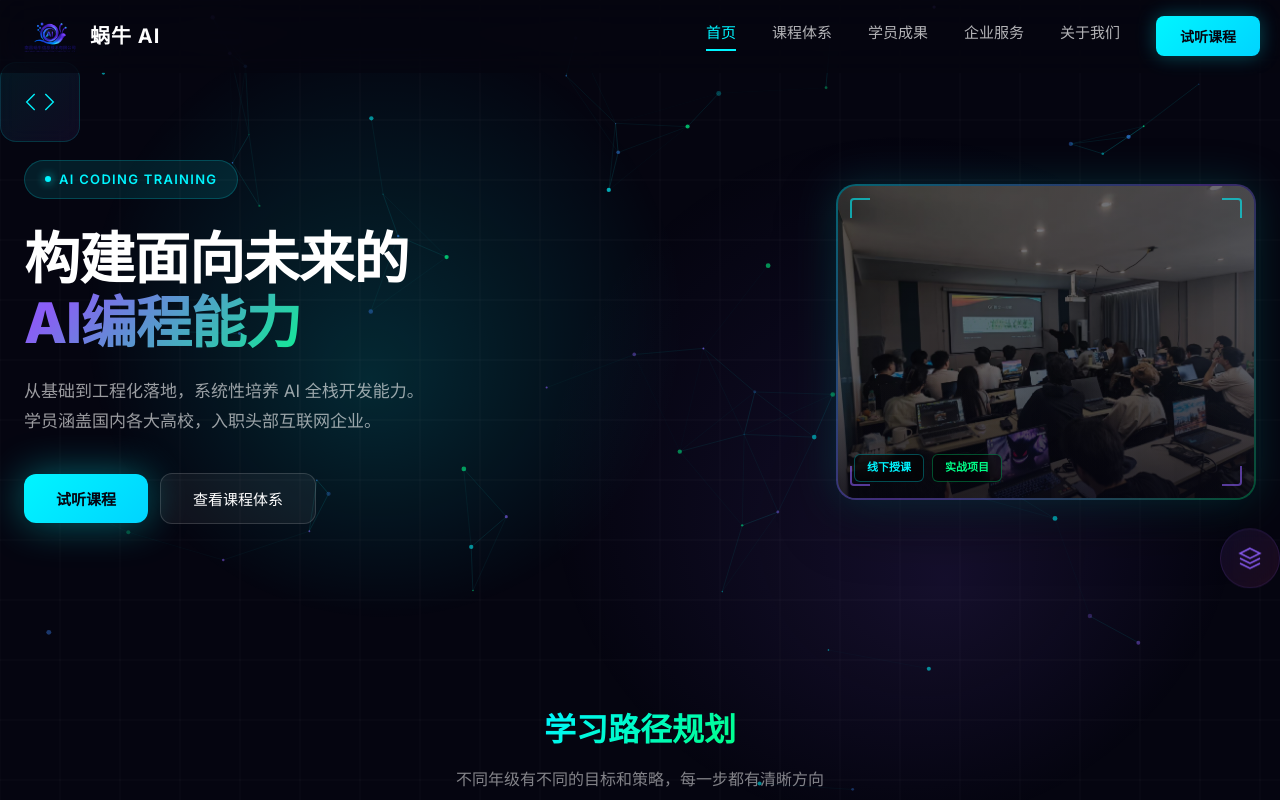
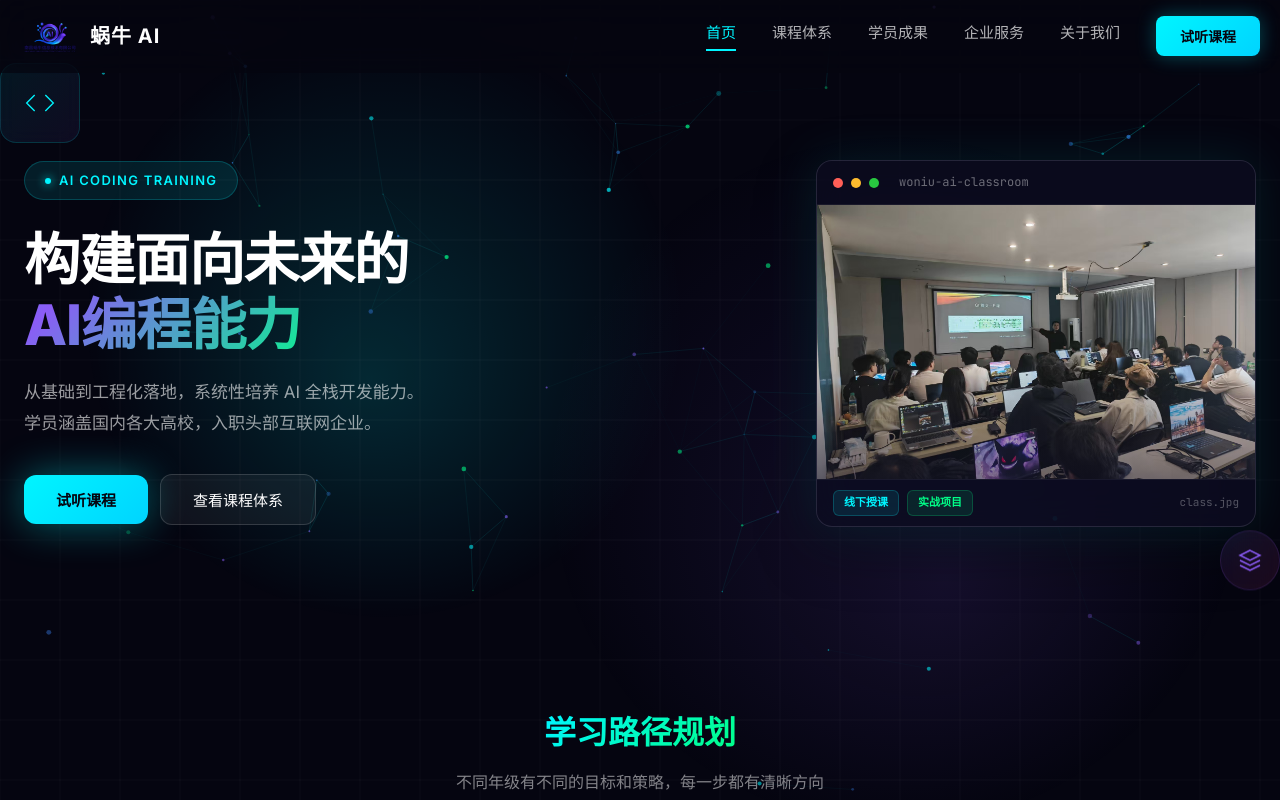
Before and after one commit to cleversnail/company-website, a React (Vite) app: page / in a window 1280 px wide. Shown: the top 800 px of the page. Built offline with nearby package versions, Linux system fonts and the light colour scheme.

Commit message:
feat: Hero照片改为终端窗口风格，修复图片路径

```diff
--- a/src/App.jsx
+++ b/src/App.jsx
@@ -12,6 +12,7 @@ import LearningPath from "./components/LearningPath";
 import useResponsive from "./hooks/useResponsive";
 import "./components/student-ticker/StudentTicker.css";
 import logoImg from "./assets/images/logo-ai.png";
+import classImg from "./assets/images/class.jpg";
 import config from "./config/siteConfig.json";
 
 const TechIcon = ({ type }) => {
@@ -57,68 +58,80 @@ function HomePage({ onNavigate, onShowQR, isMobile }) {
             </div>
           </div>
 
-          {/* 右侧：课堂照片 */}
+          {/* 右侧：课堂照片（方案二：终端窗口风格） */}
           {!isMobile && (
-            <div style={{ flexShrink: 0, width: 420, position: "relative" }}>
-              {/* 发光边框容器 */}
+            <div style={{ flexShrink: 0, width: 440 }}>
+              {/* 窗口容器 */}
               <div
                 style={{
-                  borderRadius: 20,
-                  padding: 2,
-                  background: "linear-gradient(135deg, rgba(0,245,255,0.4), rgba(139,92,246,0.4), rgba(0,255,136,0.3))",
-                  boxShadow: "0 0 40px rgba(0,245,255,0.15), 0 20px 60px rgba(0,0,0,0.4)",
+                  borderRadius: 16,
+                  overflow: "hidden",
+                  background: "rgba(15, 15, 40, 0.8)",
+                  backdropFilter: "blur(20px)",
+                  WebkitBackdropFilter: "blur(20px)",
+                  border: "1px solid rgba(255,255,255,0.1)",
+                  boxShadow: "0 0 50px rgba(0,245,255,0.1), 0 20px 60px rgba(0,0,0,0.4)",
                 }}
               >
-                {/* 照片容器 */}
+                {/* 窗口标题栏 */}
                 <div
                   style={{
-                    borderRadius: 18,
-                    overflow: "hidden",
-                    position: "relative",
-                    aspectRatio: "4/3",
+                    display: "flex",
+                    alignItems: "center",
+                    gap: 8,
+                    padding: "12px 16px",
+                    borderBottom: "1px solid rgba(255,255,255,0.06)",
+                    background: "rgba(0,0,0,0.2)",
                   }}
                 >
-                  {/* 照片 */}
+                  <div style={{ width: 10, height: 10, borderRadius: "50%", background: "#ff5f57" }} />
+                  <div style={{ width: 10, height: 10, borderRadius: "50%", background: "#febc2e" }} />
+                  <div style={{ width: 10, height: 10, borderRadius: "50%", background: "#28c840" }} />
+                  <span style={{ marginLeft: 12, fontSize: 12, color: "rgba(255,255,255,0.4)", fontFamily: "var(--font-mono)" }}>
+                    woniu-ai-classroom
+                  </span>
+                </div>
+
+                {/* 照片区域 */}
+                <div style={{ position: "relative", aspectRatio: "16/10" }}>
                   <img
-                    src="/images/class.jpg"
+                    src={classImg}
                     alt="蜗牛AI培训课堂"
                     style={{
                       width: "100%",
                       height: "100%",
                       objectFit: "cover",
                       display: "block",
-                      filter: "brightness(0.7) contrast(1.05)",
                     }}
                   />
-                  {/* 暗色遮罩 */}
+                  {/* 轻微暗色遮罩 */}
                   <div
                     style={{
                       position: "absolute",
                       inset: 0,
-                      background: "linear-gradient(135deg, rgba(5,5,16,0.3), rgba(5,5,16,0.5))",
+                      background: "linear-gradient(180deg, transparent 60%, rgba(15,15,40,0.5) 100%)",
                     }}
                   />
-                  {/* 底部渐变融合 */}
-                  <div
-                    style={{
-                      position: "absolute",
-                      bottom: 0,
-                      left: 0,
-                      right: 0,
-                      height: "40%",
-                      background: "linear-gradient(transparent, rgba(5,5,16,0.6))",
-                    }}
-                  />
-                  {/* 角落装饰 */}
-                  <div style={{ position: "absolute", top: 12, left: 12, width: 20, height: 20, borderTop: "2px solid rgba(0,245,255,0.6)", borderLeft: "2px solid rgba(0,245,255,0.6)", borderRadius: "4px 0 0 0" }} />
-                  <div style={{ position: "absolute", top: 12, right: 12, width: 20, height: 20, borderTop: "2px solid rgba(0,245,255,0.6)", borderRight: "2px solid rgba(0,245,255,0.6)", borderRadius: "0 4px 0 0" }} />
-                  <div style={{ position: "absolute", bottom: 12, left: 12, width: 20, height: 20, borderBottom: "2px solid rgba(139,92,246,0.6)", borderLeft: "2px solid rgba(139,92,246,0.6)", borderRadius: "0 0 0 4px" }} />
-                  <div style={{ position: "absolute", bottom: 12, right: 12, width: 20, height: 20, borderBottom: "2px solid rgba(139,92,246,0.6)", borderRight: "2px solid rgba(139,92,246,0.6)", borderRadius: "0 0 4px 0" }} />
-                  {/* 底部文字标签 */}
-                  <div style={{ position: "absolute", bottom: 16, left: 16, display: "flex", gap: 8 }}>
-                    <span style={{ padding: "4px 12px", fontSize: 11, fontWeight: 600, borderRadius: 6, background: "rgba(0,0,0,0.5)", color: "#00f5ff", border: "1px solid rgba(0,245,255,0.3)", backdropFilter: "blur(8px)" }}>线下授课</span>
-                    <span style={{ padding: "4px 12px", fontSize: 11, fontWeight: 600, borderRadius: 6, background: "rgba(0,0,0,0.5)", color: "#00ff88", border: "1px solid rgba(0,255,136,0.3)", backdropFilter: "blur(8px)" }}>实战项目</span>
+                </div>
+
+                {/* 底部信息栏 */}
+                <div
+                  style={{
+                    display: "flex",
+                    alignItems: "center",
+                    justifyContent: "space-between",
+                    padding: "10px 16px",
+                    borderTop: "1px solid rgba(255,255,255,0.06)",
+                    background: "rgba(0,0,0,0.15)",
+                  }}
+                >
+                  <div style={{ display: "flex", gap: 8 }}>
+                    <span style={{ padding: "3px 10px", fontSize: 11, fontWeight: 600, borderRadius: 6, background: "rgba(0,245,255,0.1)", color: "#00f5ff", border: "1px solid rgba(0,245,255,0.2)" }}>线下授课</span>
+                    <span style={{ padding: "3px 10px", fontSize: 11, fontWeight: 600, borderRadius: 6, background: "rgba(0,255,136,0.1)", color: "#00ff88", border: "1px solid rgba(0,255,136,0.2)" }}>实战项目</span>
                   </div>
+                  <span style={{ fontSize: 11, color: "rgba(255,255,255,0.3)", fontFamily: "var(--font-mono)" }}>
+                    class.jpg
+                  </span>
                 </div>
               </div>
             </div>
```
Also changed, not shown: src/components/ResumeTemplatePage.jsx (added, +156 -0 lines), 1 other file (tests, documents, lock files or other folders).
